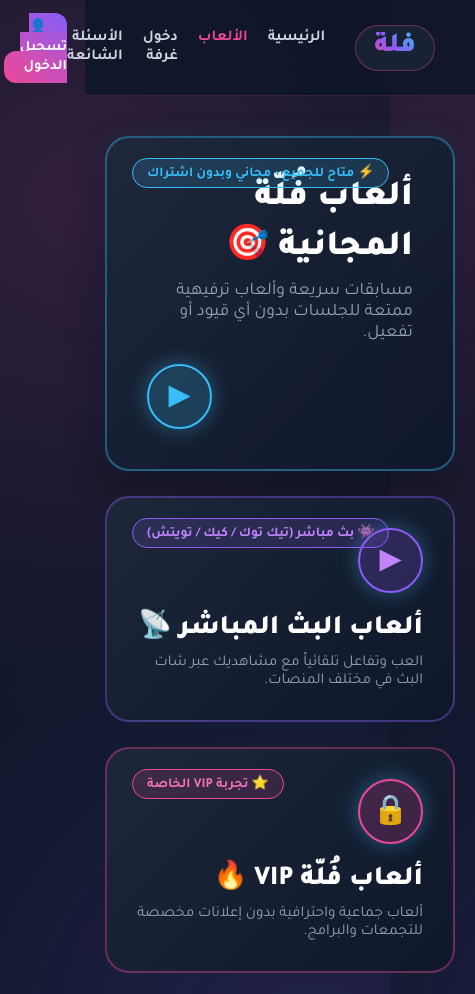
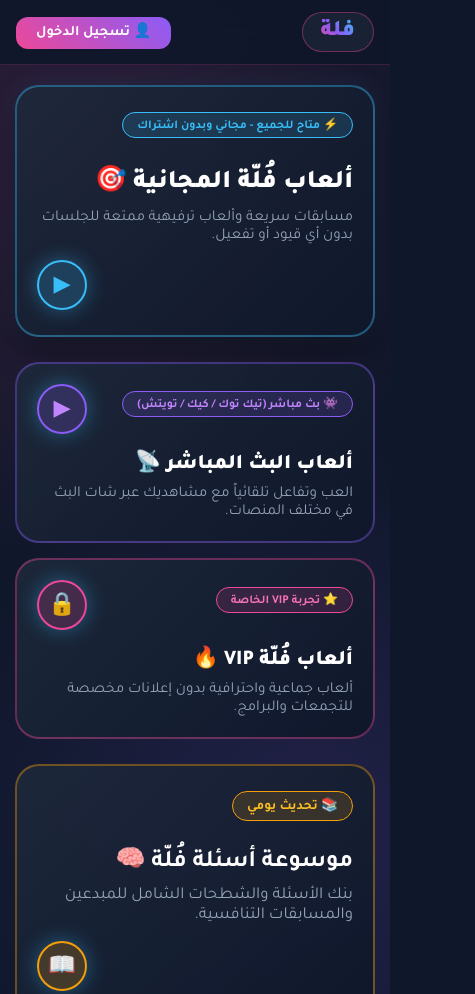
Before and after one commit to li9sh/saalfa-game, a website: page games.html in a window 390 px wide. Shown: the top 994 px of the page, 475 px wide, since content can reach past the window. Drawn offline with Linux system fonts and the light colour scheme.

Commit message:
Update games.html

```diff
--- a/games.html
+++ b/games.html
@@ -286,18 +286,94 @@
       color: #fbbf24;
     }
 
-    /* Responsive */
+    /* Responsive / تجاوب شاشات الجوال */
 @media (max-width: 768px) {
+  /* تعديل الشريط العلوي */
+  .navbar {
+    padding: 12px 16px;
+  }
+
+  .brand-logo .name {
+    font-size: 1.4rem;
+  }
+
+  .nav-links {
+    display: none; /* إخفاء القائمة لتوفير المساحة */
+  }
+
+  /* تعديل الحاوية الرئيسية */
+  .games-container {
+    margin: 20px auto;
+    padding: 0 15px;
+  }
+
+  /* الكرت الرئيسي العلوي */
+  .card-hero {
+    flex-direction: column;
+    align-items: flex-start;
+    padding: 25px 20px;
+    gap: 15px;
+  }
+
+  .card-badge {
+    position: static; /* إعادة التموضع لعدم تغطية النص */
+    display: inline-block;
+    margin-bottom: 10px;
+    font-size: 0.75rem;
+  }
+
+  .card-content h2 {
+    font-size: 1.6rem;
+  }
+
+  .card-content p {
+    font-size: 0.95rem;
+  }
+
+  /* الشبكات والكروت المتوسطة */
   .grid-two {
     grid-template-columns: 1fr;
+    gap: 15px;
   }
-      .card-hero, .card-bottom {
+
+  .card-medium {
+    padding: 20px;
+    min-height: auto;
+  }
+
+  .card-medium h3 {
+    font-size: 1.3rem;
+  }
+
+  .card-top-row {
+    flex-direction: row-reverse;
+    justify-content: space-between;
+  }
+
+  /* كرت الموسوعة السفلي */
+  .card-bottom {
     flex-direction: column;
     align-items: flex-start;
-        gap: 20px;
+    padding: 25px 20px;
+    gap: 15px;
   }
+
+  .badge-bottom {
+    position: static;
+    display: inline-block;
+    margin-bottom: 8px;
+  }
+
+  .card-bottom h2 {
+    font-size: 1.5rem !important;
+  }
+
+  /* محاذاة أزرار الأيقونات */
   .play-icon-circle {
     align-self: flex-end;
+    width: 50px;
+    height: 50px;
+    font-size: 1.4rem;
   }
 }
   </style>
```
Lines whose indentation alone changed are shown as unchanged.
